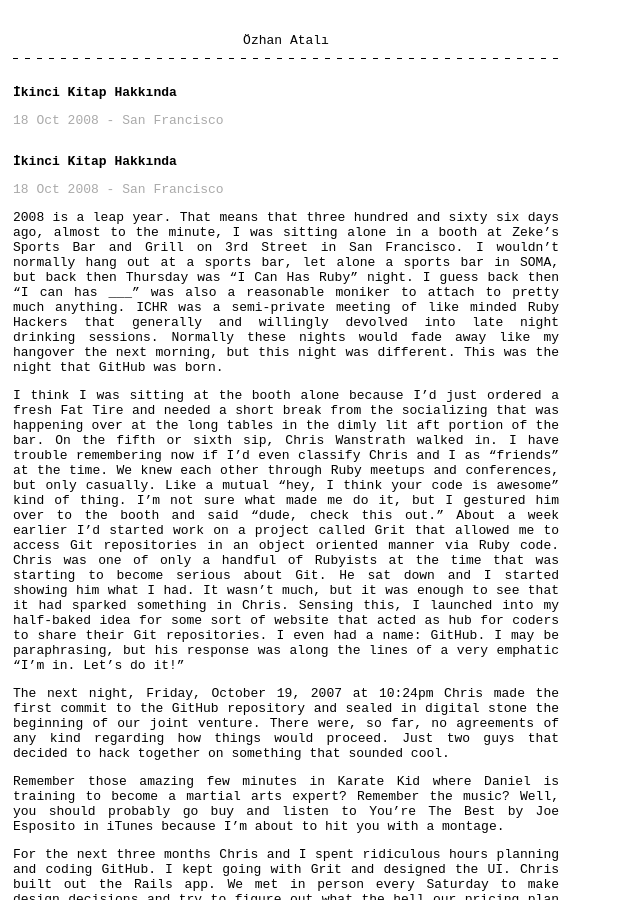
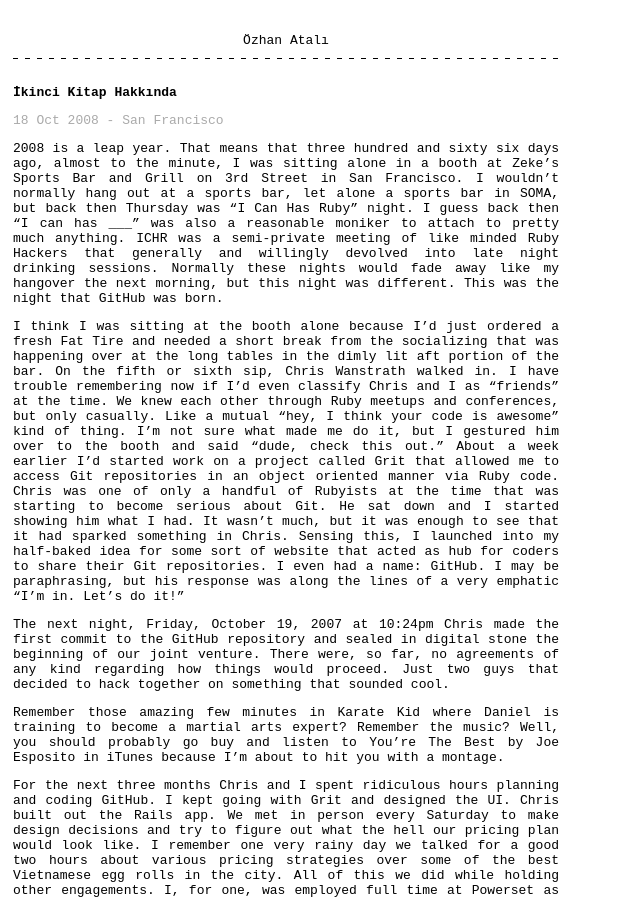
Before and after one commit to ozhanatali/ozhanatali.github.io, a Jekyll site: the page built from _posts/2024-03-04-ikinci-kitap-hakkinda.md, in a window 1280 px wide and 900 px high. Shown: the whole window, without its empty margins (0-640 px from the left). Built offline with Jekyll 4.4.1, drawn with Linux system fonts in a browser that asks for light colours.

Commit message:
Update 2024-03-04-ikinci-kitap-hakkinda.md

```diff
--- a/_posts/2024-03-04-ikinci-kitap-hakkinda.md
+++ b/_posts/2024-03-04-ikinci-kitap-hakkinda.md
@@ -6,11 +6,6 @@
 redirect_from:
   - /2nci/
 ---
-
-{{ page.title }}
-================
-
-<p class="meta">18 Oct 2008 - San Francisco</p>
 
 2008 is a leap year. That means that three hundred and sixty six days ago,
 almost to the minute, I was sitting alone in a booth at Zeke's Sports Bar and
```
